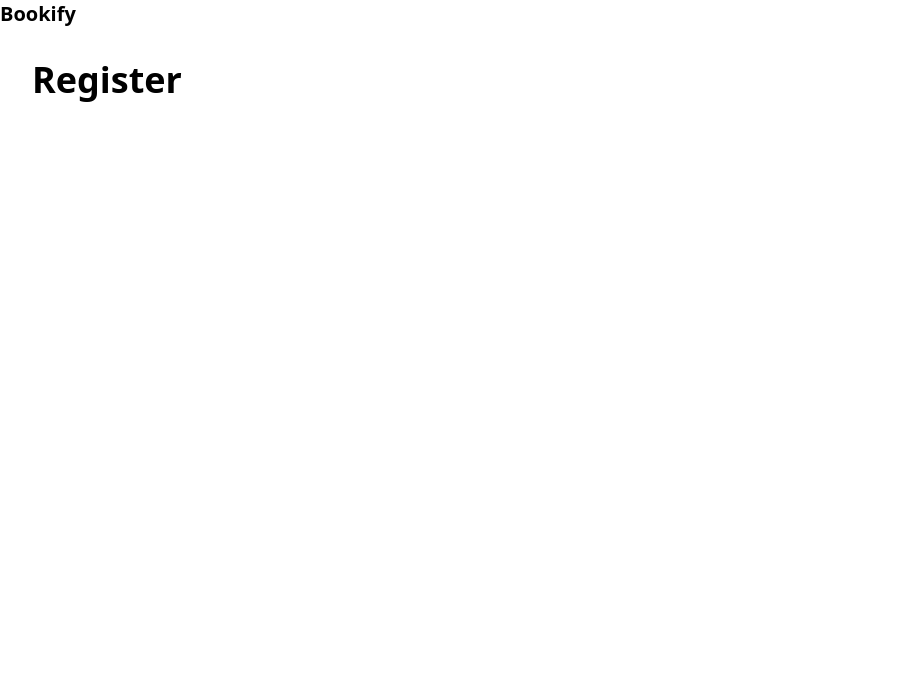
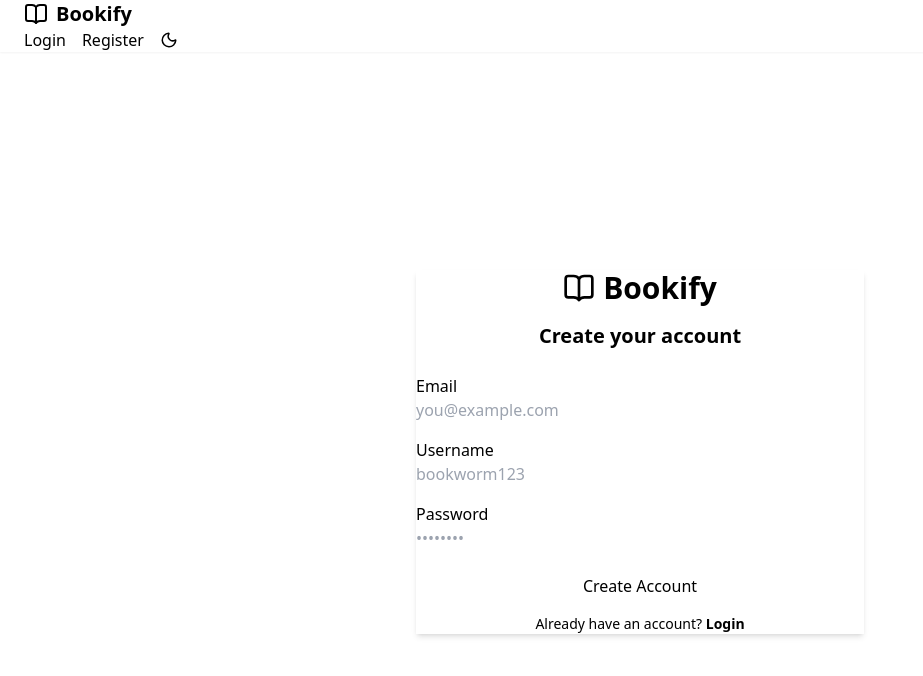
Before and after one commit to anjiabdallah/Bookify, a React (Vite) app in the folder client/: page /register in a window 1280 px wide. Shown: the top 676 px of the page, without its empty margins (0-923 px from the left). Built offline with nearby package versions, Linux system fonts and the light colour scheme.

Commit message:
add auth context, login and register pages

```diff
--- a/client/src/components/Navbar.tsx
+++ b/client/src/components/Navbar.tsx
@@ -1,7 +1,31 @@
+import { BookOpen, Moon, Sun } from 'lucide-react';
+import { useState } from 'react';
+import { Link } from 'react-router-dom';
+
 function Navbar() {
+  const [isDark, setIsDark] = useState(false);
+
+  const toggleTheme = () => {
+    const newTheme = isDark ? 'fairy' : 'fairydark';
+    document.documentElement.setAttribute('data-theme', newTheme);
+    setIsDark(!isDark);
+  };
+
   return (
-    <div className="navbar bg-base-200">
-      <span className="text-xl font-bold">Bookify</span>
+    <div className="navbar bg-base-200 px-6 shadow-sm">
+      <div className="flex-1">
+        <Link to="/" className="flex items-center gap-2 text-xl font-bold text-primary">
+          <BookOpen size={24} />
+          Bookify
+        </Link>
+      </div>
+      <div className="flex-none flex items-center gap-4">
+        <Link to="/login" className="btn btn-ghost btn-sm">Login</Link>
+        <Link to="/register" className="btn btn-primary btn-sm">Register</Link>
+        <button onClick={toggleTheme} className="btn btn-ghost btn-circle btn-sm">
+          {isDark ? <Sun size={18} /> : <Moon size={18} />}
+        </button>
+      </div>
     </div>
   );
 }
--- /dev/null
+++ b/client/src/context/AuthProvider.tsx
@@ -0,0 +1,40 @@
+import { useEffect, useState } from 'react';
+
+import { AuthContext } from './authContext';
+
+import type { User } from './authContext';
+
+export function AuthProvider({ children }: { children: React.ReactNode }) {
+  const [user, setUser] = useState<User | null>(null);
+  const [token, setToken] = useState<string | null>(null);
+
+  useEffect(() => {
+    const storedToken = localStorage.getItem('token');
+    const storedUser = localStorage.getItem('user');
+    if (storedToken && storedUser) {
+      setToken(storedToken);
+      setUser(JSON.parse(storedUser));
+    }
+  }, []);
+
+  const setAuth = (user: User, token: string) => {
+    setUser(user);
+    setToken(token);
+    localStorage.setItem('token', token);
+    localStorage.setItem('user', JSON.stringify(user));
+  };
+
+  const logout = () => {
+    setUser(null);
+    setToken(null);
+    localStorage.removeItem('token');
+    localStorage.removeItem('user');
+    window.location.href = '/login';
+  };
+
+  return (
+    <AuthContext.Provider value={{ user, token, logout, setAuth }}>
+      {children}
+    </AuthContext.Provider>
+  );
+}
--- /dev/null
+++ b/client/src/context/authContext.ts
@@ -0,0 +1,16 @@
+import { createContext } from 'react';
+
+export interface User {
+  id: number;
+  email: string;
+  username: string;
+}
+
+export interface AuthContextType {
+  user: User | null;
+  token: string | null;
+  logout: () => void;
+  setAuth: (user: User, token: string) => void;
+}
+
+export const AuthContext = createContext<AuthContextType | null>(null);
--- /dev/null
+++ b/client/src/context/useAuth.ts
@@ -0,0 +1,9 @@
+import { useContext } from 'react';
+
+import { AuthContext } from './authContext';
+
+export function useAuth() {
+  const ctx = useContext(AuthContext);
+  if (!ctx) throw new Error('useAuth must be used within AuthProvider');
+  return ctx;
+}
--- a/client/src/main.tsx
+++ b/client/src/main.tsx
@@ -1,11 +1,14 @@
 import { StrictMode } from 'react';
 import { createRoot } from 'react-dom/client';
 
+import App from './App';
+import { AuthProvider } from './context/AuthProvider';
 import './index.css';
-import App from './App.tsx';
 
 createRoot(document.getElementById('root')!).render(
   <StrictMode>
-    <App />
+    <AuthProvider>
+      <App />
+    </AuthProvider>
   </StrictMode>,
 );
--- a/client/src/pages/LoginPage.tsx
+++ b/client/src/pages/LoginPage.tsx
@@ -1,7 +1,109 @@
+import { BookOpen } from 'lucide-react';
+import { useState } from 'react';
+import { Link } from 'react-router-dom';
+
+import { useAuth } from '../context/authContext';
+
 function LoginPage() {
+  const { setAuth } = useAuth();
+  const [form, setForm] = useState({
+    email: '',
+    password: '',
+  });
+  const [error, setError] = useState('');
+  const [loading, setLoading] = useState(false);
+
+  const handleSubmit = async (e: React.FormEvent) => {
+    e.preventDefault();
+    setLoading(true);
+    setError('');
+
+    try {
+      const res = await fetch('http://localhost:3001/api/auth/login', {
+        method: 'POST',
+        headers: { 'Content-Type': 'application/json' },
+        body: JSON.stringify(form),
+      });
+
+      const data = await res.json();
+
+      if (!res.ok) {
+        setError(data.error || 'Something went wrong');
+        return;
+      }
+
+      setAuth(data.user, data.token);
+      window.location.href = '/';
+    } catch {
+      setError('Could not connect to server');
+    } finally {
+      setLoading(false);
+    }
+  };
+
   return (
-    <div className="container mx-auto p-8">
-      <h1 className="text-4xl font-bold">Login</h1>
+    <div className="min-h-screen bg-base-100 flex items-center justify-center p-4">
+      <div className="card bg-base-200 shadow-md w-full max-w-md">
+        <div className="card-body">
+          <div className="flex items-center gap-2 justify-center mb-4">
+            <BookOpen size={32} className="text-primary" />
+            <h1 className="text-3xl font-bold text-primary">Bookify</h1>
+          </div>
+          <h2 className="text-xl font-semibold text-center mb-6">Welcome back!</h2>
+
+          {error && (
+            <div className="alert alert-error mb-4">
+              <span>{error}</span>
+            </div>
+          )}
+
+          <form onSubmit={handleSubmit} className="flex flex-col gap-4">
+            <label className="form-control">
+              <div className="label">
+                <span className="label-text">Email</span>
+              </div>
+              <input
+                type="email"
+                placeholder="you@example.com"
+                className="input input-bordered"
+                value={form.email}
+                onChange={e => setForm({ ...form, email: e.target.value })}
+                required
+              />
+            </label>
+
+            <label className="form-control">
+              <div className="label">
+                <span className="label-text">Password</span>
+              </div>
+              <input
+                type="password"
+                placeholder="••••••••"
+                className="input input-bordered"
+                value={form.password}
+                onChange={e => setForm({ ...form, password: e.target.value })}
+                required
+              />
+            </label>
+
+            <button
+              type="submit"
+              className="btn btn-primary mt-2"
+              disabled={loading}
+            >
+              {loading ? <span className="loading loading-spinner loading-sm" /> : 'Login'}
+            </button>
+          </form>
+
+          <p className="text-center text-sm mt-4">
+            Don't have an account?
+            {' '}
+            <Link to="/register" className="text-primary font-semibold hover:underline">
+              Register
+            </Link>
+          </p>
+        </div>
+      </div>
     </div>
   );
 }
--- a/client/src/pages/RegisterPage.tsx
+++ b/client/src/pages/RegisterPage.tsx
@@ -1,7 +1,123 @@
+import { BookOpen } from 'lucide-react';
+import { useState } from 'react';
+import { Link } from 'react-router-dom';
+
+import { useAuth } from '../context/useAuth';
+
 function RegisterPage() {
+  const { setAuth } = useAuth();
+  const [form, setForm] = useState({
+    email: '',
+    username: '',
+    password: '',
+  });
+  const [error, setError] = useState('');
+  const [loading, setLoading] = useState(false);
+
+  const handleSubmit = async (e: React.FormEvent) => {
+    e.preventDefault();
+    setLoading(true);
+    setError('');
+
+    try {
+      const res = await fetch('http://localhost:3001/api/auth/register', {
+        method: 'POST',
+        headers: { 'Content-Type': 'application/json' },
+        body: JSON.stringify(form),
+      });
+
+      const data = await res.json();
+
+      if (!res.ok) {
+        setError(data.error || 'Something went wrong');
+        return;
+      }
+
+      setAuth(data.user, data.token);
+      window.location.href = '/';
+      setError('Could not connect to server');
+    } finally {
+      setLoading(false);
+    }
+  };
+
   return (
-    <div className="container mx-auto p-8">
-      <h1 className="text-4xl font-bold">Register</h1>
+    <div className="min-h-screen bg-base-100 flex items-center justify-center p-4">
+      <div className="card bg-base-200 shadow-md w-full max-w-md">
+        <div className="card-body">
+          <div className="flex items-center gap-2 justify-center mb-4">
+            <BookOpen size={32} className="text-primary" />
+            <h1 className="text-3xl font-bold text-primary">Bookify</h1>
+          </div>
+          <h2 className="text-xl font-semibold text-center mb-6">Create your account</h2>
+
+          {error && (
+            <div className="alert alert-error mb-4">
+              <span>{error}</span>
+            </div>
+          )}
+
+          <form onSubmit={handleSubmit} className="flex flex-col gap-4">
+            <label className="form-control">
+              <div className="label">
+                <span className="label-text">Email</span>
+              </div>
+              <input
+                type="email"
+                placeholder="you@example.com"
+                className="input input-bordered"
+                value={form.email}
+                onChange={e => setForm({ ...form, email: e.target.value })}
+                required
+              />
+            </label>
+
+            <label className="form-control">
+              <div className="label">
+                <span className="label-text">Username</span>
+              </div>
+              <input
+                type="text"
+                placeholder="bookworm123"
+                className="input input-bordered"
+                value={form.username}
+                onChange={e => setForm({ ...form, username: e.target.value })}
+                required
+              />
+            </label>
+
+            <label className="form-control">
+              <div className="label">
+                <span className="label-text">Password</span>
+              </div>
+              <input
+                type="password"
+                placeholder="••••••••"
+                className="input input-bordered"
+                value={form.password}
+                onChange={e => setForm({ ...form, password: e.target.value })}
+                required
+              />
+            </label>
+
+            <button
+              type="submit"
+              className="btn btn-primary mt-2"
+              disabled={loading}
+            >
+              {loading ? <span className="loading loading-spinner loading-sm" /> : 'Create Account'}
+            </button>
+          </form>
+
+          <p className="text-center text-sm mt-4">
+            Already have an account?
+            {' '}
+            <Link to="/login" className="text-primary font-semibold hover:underline">
+              Login
+            </Link>
+          </p>
+        </div>
+      </div>
     </div>
   );
 }
```
